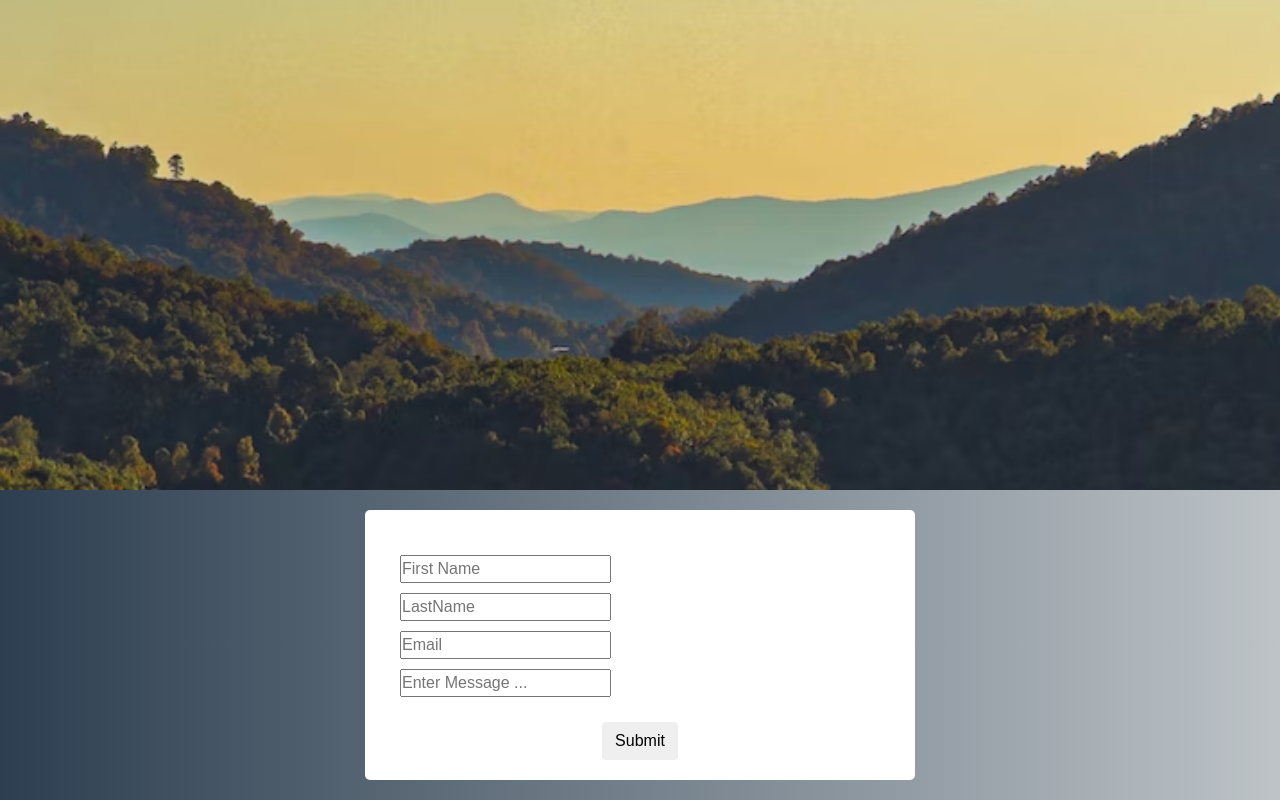
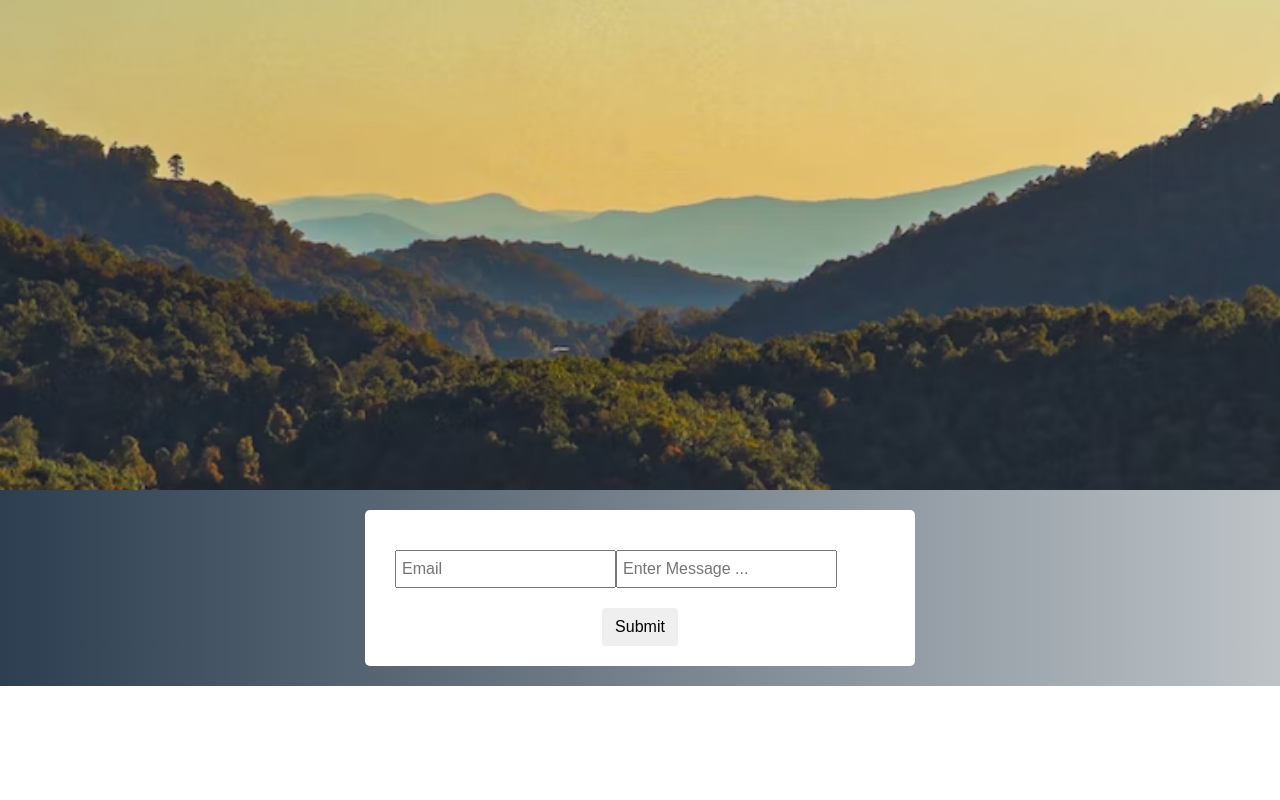
Before and after one commit to DismasNgoda/react-weather-app, a React (Create React App) app: page /contact in a window 1280 px wide. Shown: the part 370-1170 px from the top of the page. After the commit the page ends 1056 px from the top, so only its background shows below. Built offline with nearby package versions, Linux system fonts and the light colour scheme.

Commit message:
updates contact page and db.json

```diff
--- a/db.json
+++ b/db.json
@@ -0,0 +1,14 @@
+{
+  "users": [
+    {
+        "id": 1,
+        "email": "dismasngoda@gmail.com",
+        "message": "Great work"
+      },
+      {
+        "id": 2,
+        "title": "dismas.ngoda@student.moringaschool.co",
+        "image": "Nice content"
+      }
+  ]
+}
--- a/src/components/Blog.js
+++ b/src/components/Blog.js
@@ -6,23 +6,22 @@ function Blog() {
       <h1>Climate Change Blogs.</h1>
     <div className="row">
       <div className="col-sm-4">
-      <p>
-        "Climate Change is the defining issue of our time and we are at a defining moment. From shifting weather patterns that threaten food production, to rising sea levels that increase the risk of catastrophic flooding, the impacts of climate change are global in scope and unprecedented in scale. Without drastic action today, adapting to these impacts in the future will be more difficult and costly."
-         <a href='https://www.un.org/en/global-issues/climate-change'>The United Nations, 2022</a>
+      <p>"Climate Change is the defining issue of our time and we are at a defining moment. From shifting weather patterns that threaten food production, to rising sea levels that increase the risk of catastrophic flooding, the impacts of climate change are global in scope and unprecedented in scale. Without drastic action today, adapting to these impacts in the future will be more difficult and costly.",
+        <a href="https://www.un.org/en/global-issues/climate-change">The United Nations, 2022.</a>
       </p>
       </div>
       <div className="col-sm-8">
         <div className='col-sm'>
-        <p>"The effects of human-caused global warming are happening now, are irreversible on the timescale of people alive today, and will worsen in the decades to come."
-        <a href='https://climate.nasa.gov/effects/'>Global CLimate Change - NASA, 2022</a>
+        <p>
+        "The effects of human-caused global warming are happening now, are irreversible on the timescale of people alive today, and will worsen in the decades to come.",
+        <a href="https://climate.nasa.gov/effects/"> Global CLimate Change - NASA, 2022.</a>
         </p>
-
         </div>
         <div className='col-sm'>
-        <p>"The urgency and scale of the challenge requires countries to learn quickly from each other, adapt to their own special circumstances, and be bold in implementing policies that bend the emissions curve and improve livelihoods."
-        <a href='https://www.worldbank.org/en/topic/climatechange/overview'>The World Bank, 2022</a>
-        </p>
-
+        <p>
+        "The urgency and scale of the challenge requires countries to learn quickly from each other, adapt to their own special circumstances, and be bold in implementing policies that bend the emissions curve and improve livelihoods.",
+        <a href="https://www.worldbank.org/en/topic/climatechange/overview">The World Bank, 2022.</a>
+       </p>
         </div>
       </div>
     </div>
--- a/src/components/Contact.js
+++ b/src/components/Contact.js
@@ -1,54 +1,51 @@
 import React, {useState} from 'react';
-import { Link } from 'react-router-dom';
+// import { Link } from 'react-router-dom';
 import '../App.css'
 
 function Contact() {
-
-    const [firstName, setFirstName] = useState(null);
-    const [lastName, setLastName] = useState(null);
-    const [email, setEmail] = useState(null);
-    const [textarea,setTextArea] = useState(null);
-
-  const handleInputChange = (e) => {
-        const {id , value} = e.target;
-        if(id === "firstName"){
-            setFirstName(value);
-        }
-        if(id === "lastName"){
-            setLastName(value);
-        }
-        if(id === "email"){
-            setEmail(value);
-        }
-        if(id === "textarea"){
-          setTextArea(value);
-        }
-
-    }
-
-    const handleSubmit  = () => {
-        console.log(firstName,lastName,email,textarea);
-    }
-<Link to="/"> Contact</Link>
+    const [userData, setUserData] = useState([]);
+    const [formInputData, setFormInputData] = useState({
+		email: "",
+		message: ""
+	});
+    const addRecord = (data) => {
+		userData([...userData, data]);
+	};
+	const subscribe = async (event) => {
+		event.preventDefault();
+		try {
+			const fetchData = await fetch("http://localhost:4000/users", {
+				method: "POST",
+				headers: {
+					"Content-Type": "application/json",
+				},
+				body: JSON.stringify({
+					email: formInputData.email,
+					message: formInputData.message
+				}),
+			});
+			const fetchResponse = await fetchData.json();
+			addRecord(fetchResponse);
+			setFormInputData({
+				email: "",
+				message: "",
+			});
+		} catch (err) {
+			console.log(err);
+		}
+	};
+	const captureUserEntries = (e) => {
+		setFormInputData({ ...formInputData, [e.target.email]: e.target.value });
+	};
     return(
       // <Link to="/"> Contact</Link>
         <div className="form">
             <div className="form-body">
-                <div className="username">
-                    <input className="form__input" type="text" value={firstName} onChange = {(e) => handleInputChange(e)} id="firstName" placeholder="First Name"/>
-                </div>
-                <div className="lastname">
-                    <input  type="text" name="" id="lastName" value={lastName}  className="form__input" onChange = {(e) => handleInputChange(e)} placeholder="LastName"/>
-                </div>
-                <div className="email">
-                    <input  type="email" id="email" className="form__input" value={email} onChange = {(e) => handleInputChange(e)} placeholder="Email"/>
-                </div>
-                <div className="textarea">
-                    <input className="form__input" type="textarea"  id="textarea" value={textarea} onChange = {(e) => handleInputChange(e)} placeholder="Enter Message ..."/>
-                </div>
+                <input  type="email" name="email" id="email" value={formInputData.email} onChange={captureUserEntries} placeholder="Email"/>
+                <input  type="textarea" name='message' id="textarea" value={formInputData.message} onChange={captureUserEntries} placeholder="Enter Message ..."/>
             </div>
             <div class="footer">
-                <button onClick={()=>handleSubmit()} type="submit" class="btn">Submit</button>
+                <button onSubmit={subscribe} type="submit" class="btn">Submit</button>
             </div>
         </div>
 
--- a/src/components/NavBar.js
+++ b/src/components/NavBar.js
@@ -1,22 +1,15 @@
 import React from 'react';
 import {Link} from 'react-router-dom';
 import '../App.css';
-// import {
-//     Nav,
-//     NavLink,
-//     Bars,
-//     NavMenu,
-//     NavBtn,
-//     NavBtnLink,
-//   } from './NavbarElements';
+
 
 function NavBar() {
   return (
     <div className='nav-bar'>
         <ul className='nav-bar-elements'>
-        <Link to='/contact'><li>Contact Us</li></Link>
-        <Link to='/about'> <li>About</li></Link>
-        <Link to='/blog'><li>Blog</li></Link>
+        <Link to='/contact'>Contact Us</Link>
+        <Link to='/about'> About</Link>
+        <Link to='/blog'>Blog</Link>
         </ul>
     </div>
   )
```
